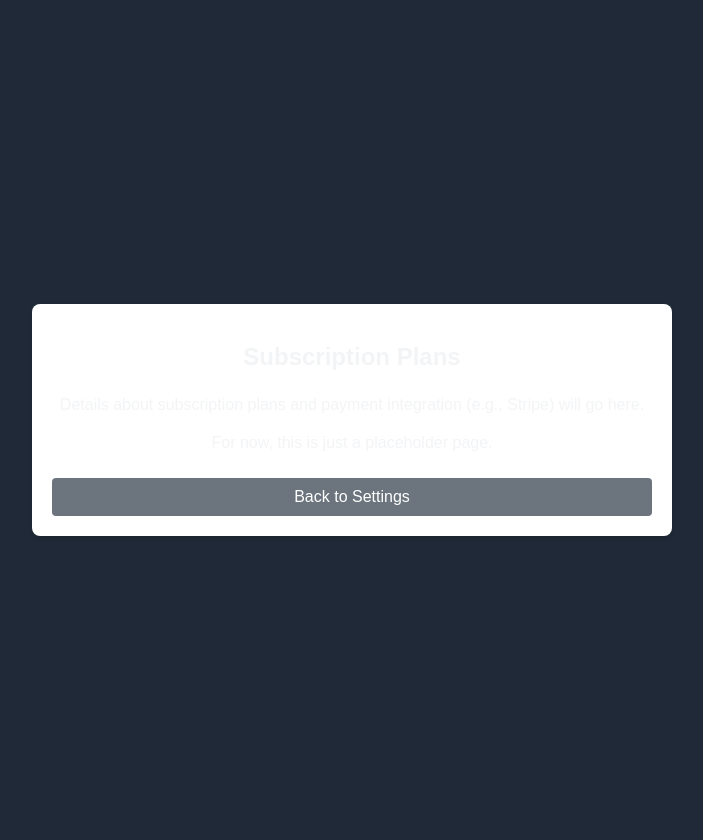
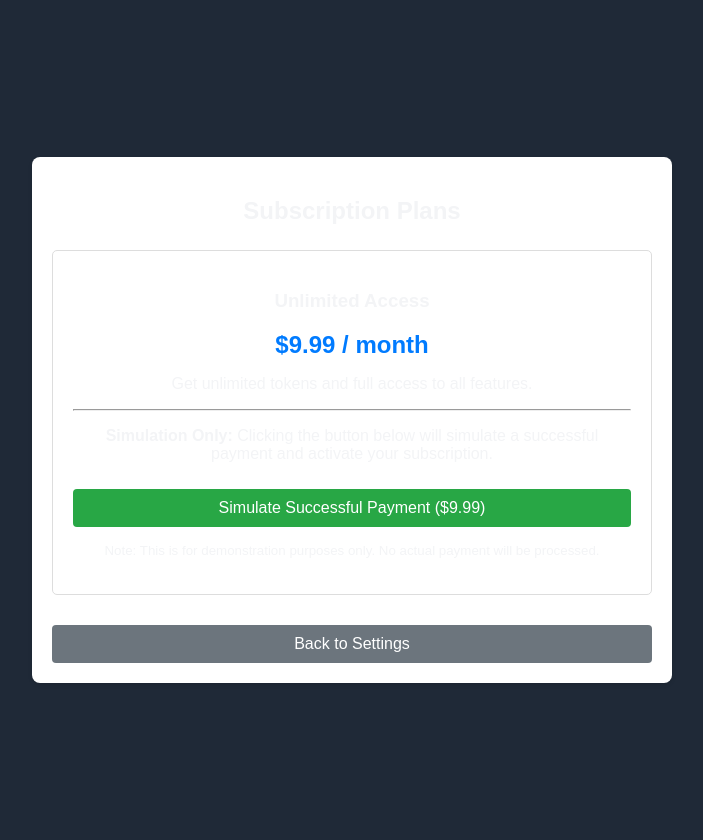
Before and after one commit to Zigorr/Genta, a Flask app: page /settings/subscribe in a window 1280 px wide. Shown: the whole page, without its empty margins (288-991 px from the left). Run offline with Flask 2, Linux system fonts and the light colour scheme; the visitor is signed in with stand-in values (Sample User, id 1); parts of the project's set-up code (start-up, migrations or seed data) failed here and were passed over; some libraries are stand-ins or nearby versions.

Commit message:
added a simulated payment method

```diff
--- a/Database/database_manager.py
+++ b/Database/database_manager.py
@@ -404,3 +404,25 @@
     finally:
         if conn:
             release_db_connection(conn)
+
+# NEW function to update subscription status
+def set_user_subscription(user_id, status):
+    """Updates the subscription status for a user."""
+    conn = get_db_connection()
+    if not conn:
+        print(f"ERROR: Could not get DB connection to update subscription for user {user_id}.", file=sys.stderr)
+        return False
+    sql = "UPDATE users SET is_subscribed = %s WHERE id = %s"
+    try:
+        with conn.cursor() as cur:
+            cur.execute(sql, (status, user_id))
+            conn.commit()
+            print(f"Subscription status for user {user_id} set to {status}.")
+            return True
+    except Exception as e:
+        print(f"Error updating subscription for user {user_id}: {e}", file=sys.stderr)
+        conn.rollback()
+        return False
+    finally:
+        if conn:
+            release_db_connection(conn)
--- a/UserSettings/routes.py
+++ b/UserSettings/routes.py
@@ -1,10 +1,10 @@
 # UserSettings/routes.py
 
-from flask import render_template, url_for, redirect, current_app
+from flask import render_template, url_for, redirect, current_app, flash
 from flask_login import login_required, current_user
 
 from . import settings_bp
-from Database.database_manager import get_chat_history, get_user_token_details
+from Database.database_manager import get_chat_history, get_user_token_details, set_user_subscription
 
 @settings_bp.route('/')
 @login_required
@@ -38,3 +38,19 @@
     # In the future, this will integrate with a payment provider (e.g., Stripe)
     # For now, it can just render a simple template.
     return render_template('subscribe.html')
+
+# NEW route to simulate successful subscription
+@settings_bp.route('/confirm_subscription')
+@login_required
+def confirm_subscription():
+    """Simulates a successful payment and updates user status."""
+    user_id = current_user.id
+    success = set_user_subscription(user_id, True) # Set is_subscribed to True
+
+    if success:
+        flash('Subscription successful! You now have unlimited access.', 'success')
+    else:
+        flash('An error occurred while updating your subscription status. Please contact support.', 'error')
+
+    # Redirect back to the main settings page to see the updated status
+    return redirect(url_for('settings.view_settings'))
--- a/templates/subscribe.html
+++ b/templates/subscribe.html
@@ -6,12 +6,24 @@
 <div class="container">
     <h2>Subscription Plans</h2>
 
-    <p>Details about subscription plans and payment integration (e.g., Stripe) will go here.</p>
+    <div class="plan">
+        <h3>Unlimited Access</h3>
+        <p class="price">$9.99 / month</p>
+        <p>Get unlimited tokens and full access to all features.</p>
 
-    {# Example Placeholder for Stripe Button #}
-    <!-- <button id="checkout-button">Checkout</button> -->
+        <hr>
 
-    <p style="margin-top: 20px;">For now, this is just a placeholder page.</p>
+        <p><strong>Simulation Only:</strong> Clicking the button below will simulate a successful payment and activate your subscription.</p>
+        <a href="{{ url_for('settings.confirm_subscription') }}" class="button button-primary">Simulate Successful Payment ($9.99)</a>
+        <p><small>Note: This is for demonstration purposes only. No actual payment will be processed.</small></p>
+
+        {# Placeholder for Real Payment Integration (e.g., Stripe) #}
+        <!--
+        <form action="/create-checkout-session" method="POST">
+          <button type="submit" id="checkout-button">Checkout with Stripe</button>
+        </form>
+        -->
+    </div>
 
     <a href="{{ url_for('settings.view_settings') }}" class="button button-secondary">Back to Settings</a>
 
@@ -20,7 +32,10 @@
 {# Add specific styles if needed #}
 <style>
   .container { max-width: 600px; margin: 20px auto; padding: 20px; background-color: #fff; border-radius: 8px; box-shadow: 0 2px 4px rgba(0,0,0,0.1); text-align: center; }
+  .plan { border: 1px solid #ddd; padding: 20px; margin-bottom: 20px; border-radius: 5px; }
+  .price { font-size: 1.5em; font-weight: bold; color: #007bff; margin: 10px 0; }
   .button { display: inline-block; padding: 10px 15px; background-color: #007bff; color: white; text-decoration: none; border-radius: 4px; text-align: center; margin-top: 10px; border: none; cursor: pointer; }
+  .button-primary { background-color: #28a745; } /* Green for confirm */
   .button-secondary { background-color: #6c757d; }
   .button:hover { opacity: 0.9; }
 </style>
```
